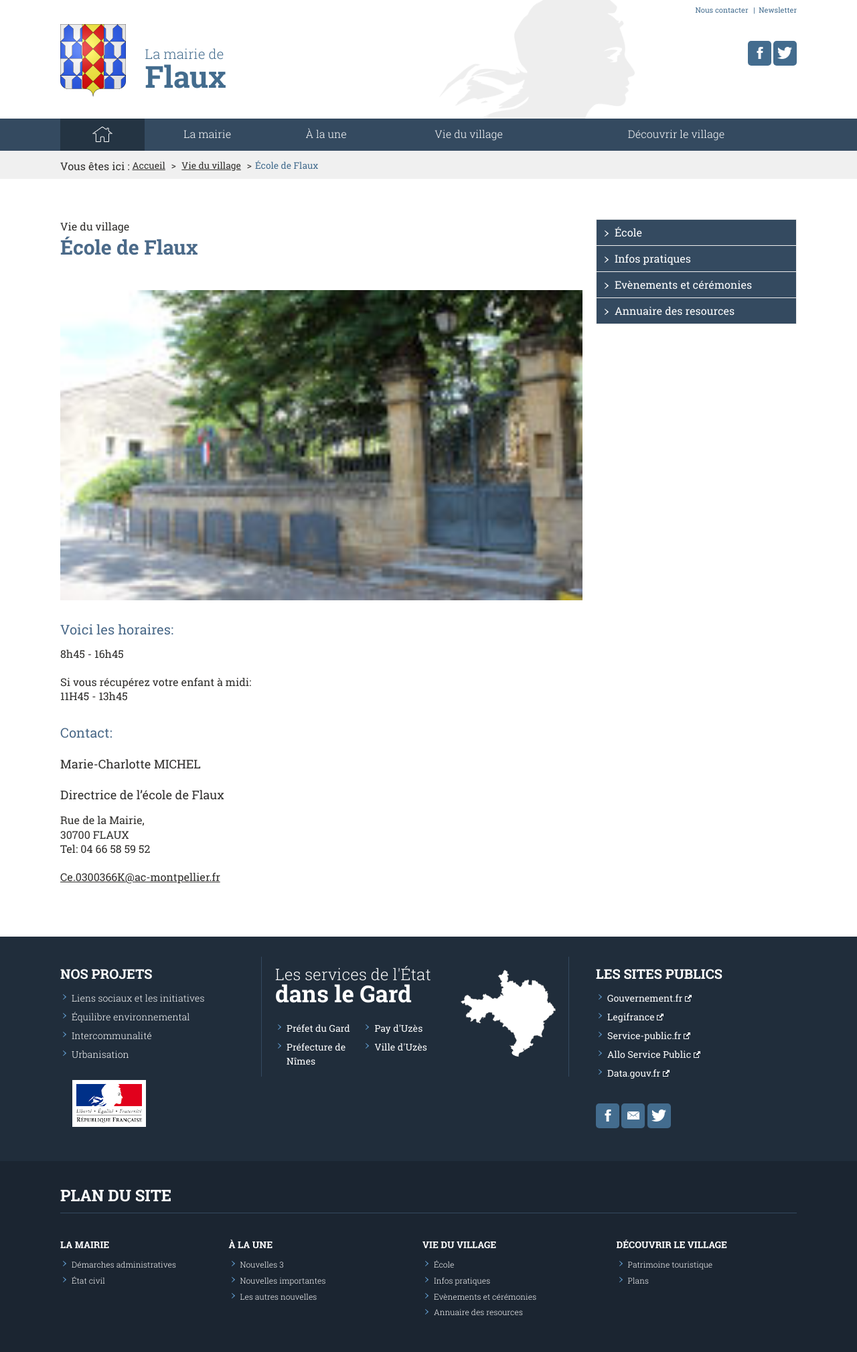
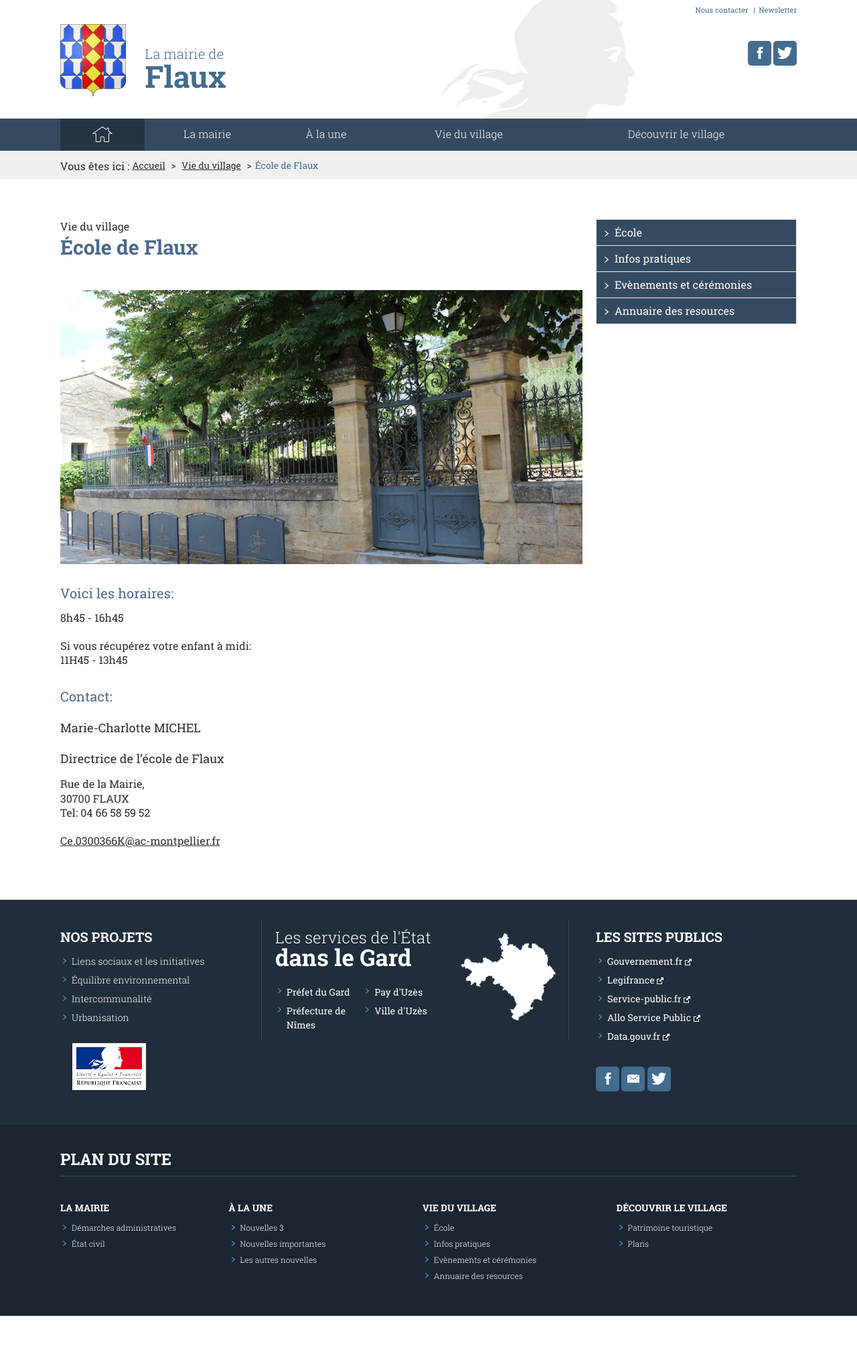
Before and after one commit to Flaux-Village/flaux-village.github.io, a Jekyll site: the page built from ecole.md, in a window 1280 px wide. Shown: the whole page at 67% size. Built offline with Jekyll 4.4.1, drawn with Linux system fonts in a browser that asks for light colours; our own code applies the rules of GitHub Pages for plain Markdown files; after the commit the page ends 1964 px from its top, so only the background shows below that.

Commit message:
Update ecole.md

```diff
--- a/ecole.md
+++ b/ecole.md
@@ -4,7 +4,7 @@ titre: Vie du village | École de Flaux
 description: L'école de Flaux
 keywords: mairie, commune, flaux, gard, ecole, vie
 titre_page: École de Flaux
-illustration: /assets/illustrations/182_108_Flauxbanner3_3614.jpg
+illustration: /assets/illustrations/ecolebanner copy.JPG
 description_illustration: École de Flaux
 section: Vie du village
 addresse_section: /vie.html
```
